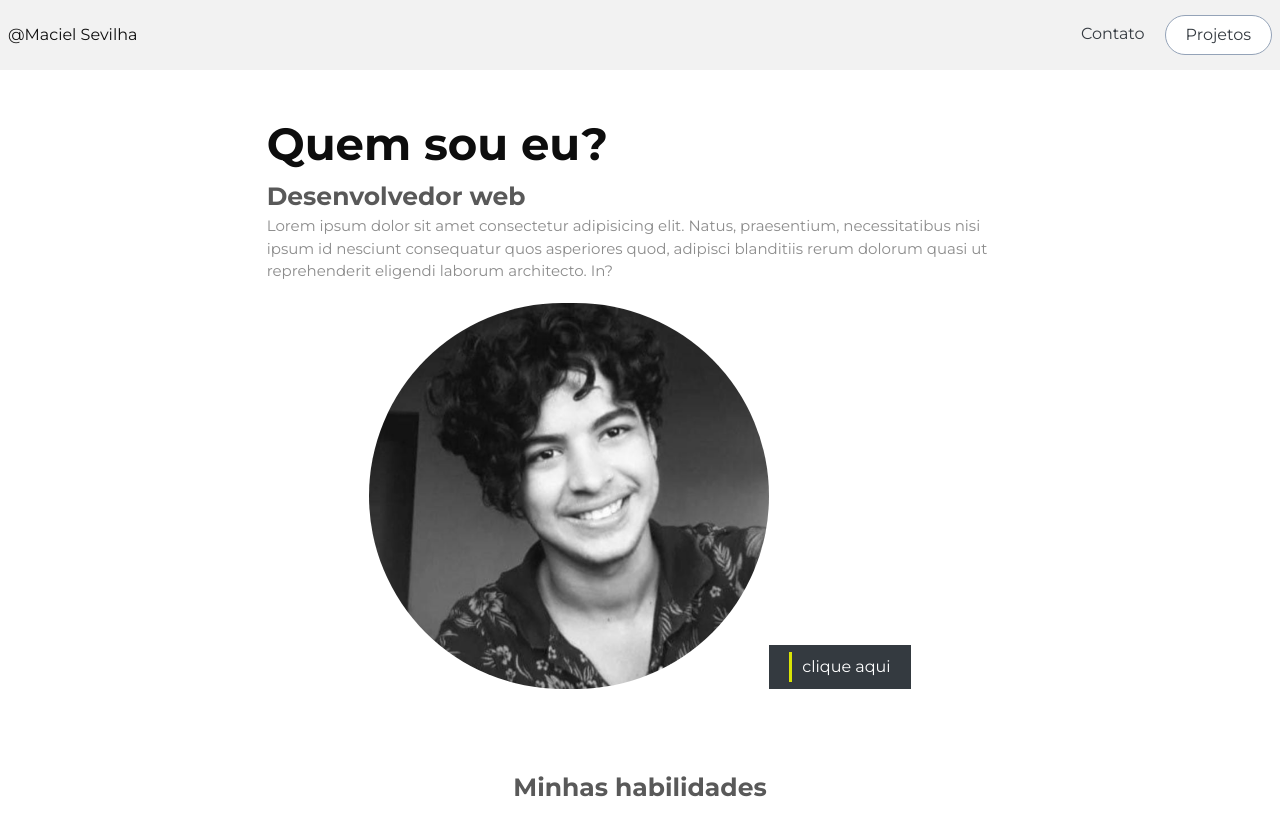
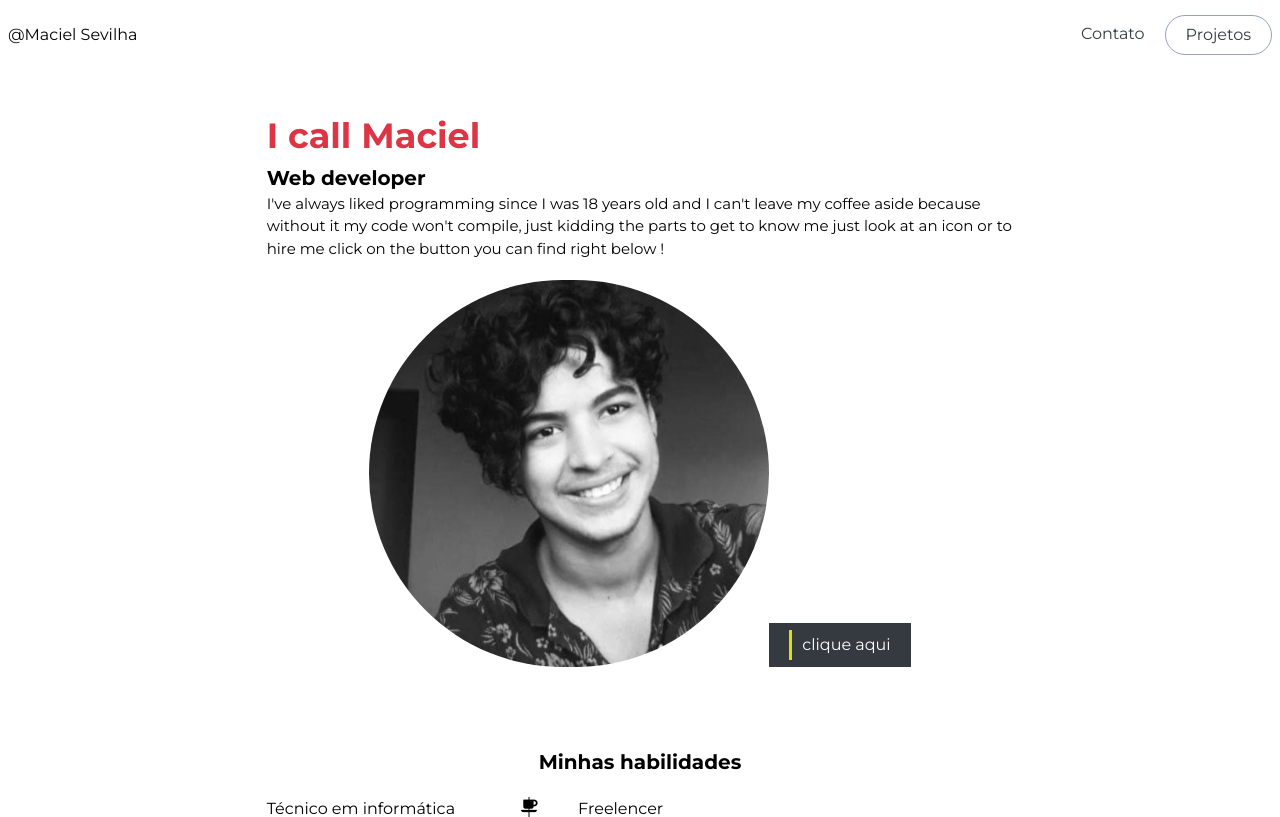
Before and after one commit to macielsevilha/portfolio, a Next.js app: page / in a window 1280 px wide. Shown: the top 817 px of the page. Built offline with nearby package versions, Linux system fonts and the light colour scheme.

Commit message:
mudando o texto

```diff
--- /dev/null
+++ b/src/app/components/surfaces/Header.jsx
@@ -0,0 +1,14 @@
+import { Navbar } from "../_ui/Navbar";
+
+
+export function Header() {
+    return (
+        <div>
+            <div className={`
+        flex justify-between items-center max-w-7xl m-auto px-2`}>
+                <h2>@Maciel Sevilha</h2>
+                <Navbar />
+            </div>
+        </div>
+    )
+}
--- a/src/app/components/surfaces/Header/Header.jsx
+++ /dev/null
@@ -1,13 +0,0 @@
-import { Navbar } from "../../_ui/Navbar";
-import styles from './Header.module.scss'
-export function Header() {
-    return (
-        <div className={styles.container}>
-            <div className={`
-        flex justify-between items-center max-w-7xl m-auto px-2`}>
-                <h2>@Maciel Sevilha</h2>
-                <Navbar />
-            </div>
-        </div>
-    )
-}
--- a/src/app/components/surfaces/Header/Header.module.scss
+++ /dev/null
@@ -1,4 +0,0 @@
-.container {
-  background-color: var(--portfolio-color-1);
-  color: var(--portfolio-color-5);
-}
--- a/src/app/layout.js
+++ b/src/app/layout.js
@@ -1,4 +1,4 @@
-import { Header } from './components/surfaces/Header/Header'
+import { Header } from './components/surfaces/Header'
 import { Montserrat } from '@next/font/google'
 import './globals.scss'
 
--- a/src/app/page.jsx
+++ b/src/app/page.jsx
@@ -10,9 +10,9 @@ export default function Home() {
     <main className={styles.main}>
       <div className='flex justify-center bg-white py-10'>
         <div className='xl:w-7/12 lg:w-8/12 md:w-10/12 w-11/12'>
-          <h1 className='font-black'>Quem sou eu?</h1>
-          <h2 className='font-semibold'>Desenvolvedor web</h2>
-          <p>Lorem ipsum dolor sit amet consectetur adipisicing elit. Natus, praesentium, necessitatibus nisi ipsum id nesciunt consequatur quos asperiores quod, adipisci blanditiis rerum dolorum quasi ut reprehenderit eligendi laborum architecto. In?</p>
+          <h1 className='font-black text-danger'>I call Maciel</h1>
+          <h2 className='font-semibold'>Web developer</h2>
+          <p>I've always liked programming since I was 18 years old and I can't leave my coffee aside because without it my code won't compile, just kidding the parts to get to know me just look at an icon or to hire me click on the button you can find right below !</p>
           <div className='md:flex justify-center'>
             <img className='rounded-full mt-5' src="minha.png" alt="" width={400} height={400} />
             <div className='md:flex items-end justify-end text-center mt-5'>
--- a/src/app/page.module.scss
+++ b/src/app/page.module.scss
@@ -20,16 +20,12 @@
   min-height: 100vh;
 
   h1 {
-    color: var(--portfolio-color-5);
-    font-size: var(--portfolio-size-1);
+    font-size: 35px;
   }
   h2 {
-    color: var(--portfolio-color-4);
-    font-size: var(--portfolio-size-2);
+    font-size: 20px;
   }
   p {
-    color: var(--portfolio-color-3);
-    font-size: var(--portfolio-size-3);
+    font-size: 15px;
   }
-
 }
--- a/src/app/sass/abstracts/_variables.scss
+++ b/src/app/sass/abstracts/_variables.scss
@@ -14,4 +14,13 @@ $palette: (
     'danger': #DC3545,
     'dark': #343A40,
     'light': #FFFFFF,
-)
+);
+
+@mixin property($n, $c) {
+    .bg-#{$n} { background-color: $c; }
+    .text-#{$n} { color: $c; }
+  }
+
+  @each $n, $c in $palette {
+    @include property($n, $c)
+  }
--- a/src/app/sass/app.scss
+++ b/src/app/sass/app.scss
@@ -1,5 +1,7 @@
+
+@import "abstracts/variables";
 // Components
-@import "abstracts/variables";
 @import "components/button";
 @import "components/navbar";
-@import "components//palette";
+@import "components/palette";
+@import "components/header";
--- a/src/app/sass/components/_button.scss
+++ b/src/app/sass/components/_button.scss
@@ -1,11 +1,3 @@
-@mixin property($n, $c) {
-  .bg-#{$n} { background-color: $c; }
-  .text-#{$n} { color: $c; }
-}
-
-@each $n, $c in $palette {
-  @include property($n, $c)
-}
 
 %btn {
   position: relative;
```
Also changed, not shown: src/app/sass/components/_header.scss (added).
